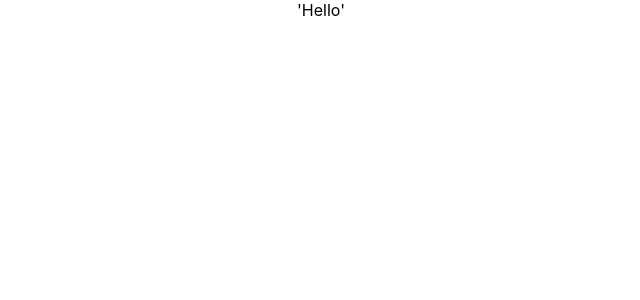
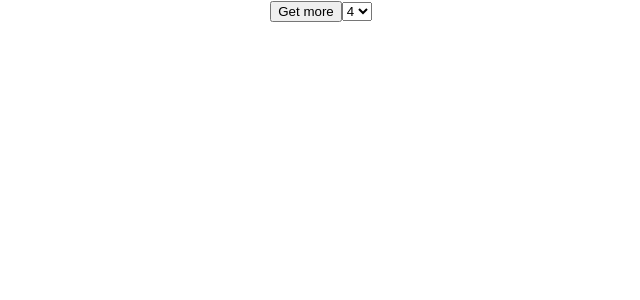
Before and after one commit to SofiiaShevtsova/practice-react, a React (Create React App) app: page / in a window 1280 px wide. Shown: the top 300 px of the page, without its empty margins (319-959 px from the left). Built offline with nearby package versions, Linux system fonts and the light colour scheme.

Commit message:
add 15.12

```diff
--- a/src/components/App.jsx
+++ b/src/components/App.jsx
@@ -1,3 +1,5 @@
+import ListOfAlbumsn from "./ListOfAlbums/ListOfAlbums";
+
 export const App = () => {
   return (
     <div
@@ -9,7 +11,7 @@ export const App = () => {
         color: '#010101',
       }}
     >
-      'Hello'
+      <ListOfAlbumsn/>
     </div>
   );
 };
--- /dev/null
+++ b/src/components/ListOfAlbums/ListOfAlbums.jsx
@@ -0,0 +1,72 @@
+import { Component } from 'react';
+import { listOfAlbums } from 'service/listOfAlbums';
+
+class ListOfAlbumsn extends Component {
+  state = {
+    list: [],
+    quantityOfItems: 3,
+  };
+
+  getAlbum = async () => {
+    await listOfAlbums().then(array => {
+      const listNumber = this.state.list.length;
+      const arrayForList = array.slice(listNumber, listNumber + this.state.quantityOfItems);
+      this.setState(prevState => ({
+        list: [...prevState.list, ...arrayForList],
+      }));
+    });
+  };
+
+  getNumberQuantity = event => {
+    this.setState({
+      quantityOfItems: Number(event.target.value),
+    });
+  };
+
+  render() {
+    return (
+      <>
+        <div>
+          {' '}
+          <button type="button" onClick={this.getAlbum}>
+            {' '}
+            Get more{' '}
+          </button>
+          <SelectQuantity onChange={this.getNumberQuantity} />
+        </div>
+        <div>
+          {' '}
+          <ul>
+            {this.state.list.map(elem => (
+              <ListItem title={elem.title} key={elem.id} />
+            ))}
+          </ul>
+        </div>
+      </>
+    );
+  }
+}
+
+const ListItem = props => {
+  const { title, id } = props;
+  return (
+    <li>
+      <p>{title}</p> <span>{id}</span>
+    </li>
+  );
+};
+
+const SelectQuantity = props => {
+  return (
+    <>
+      <select name="number" onChange={props.onChange}>
+        <option value="4">4</option>
+        <option value="5">5</option>
+        <option value="6">6</option>
+        <option value="7">7</option>
+      </select>
+    </>
+  );
+};
+
+export default ListOfAlbumsn;
--- /dev/null
+++ b/src/service/listOfAlbums.js
@@ -0,0 +1,15 @@
+export const listOfAlbums = async () => {
+    return await fetch(`https://jsonplaceholder.typicode.com/albums`)
+    .then((responce) => {
+        if (responce.status === 404) {
+          throw new Error(responce.status)
+      }
+
+      return responce.json();
+    })
+
+        .catch((error) => {
+        console.log(error);
+    })
+
+}
```
